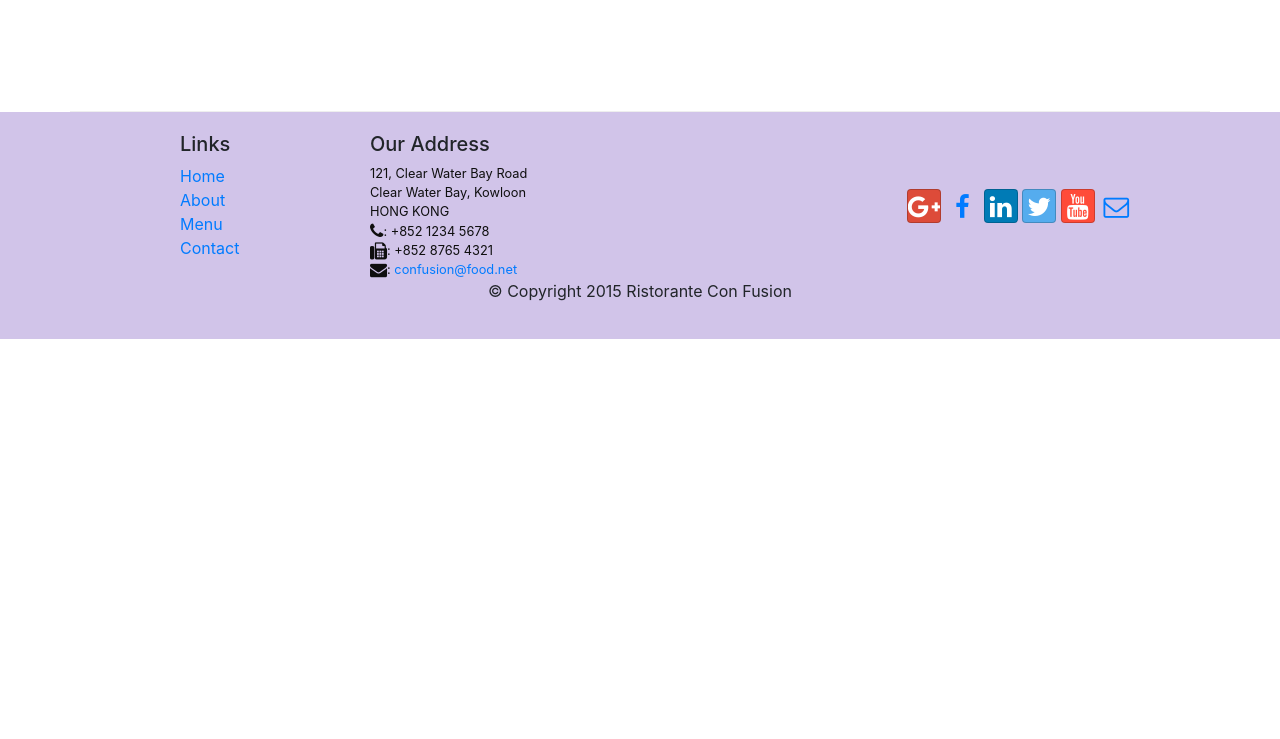
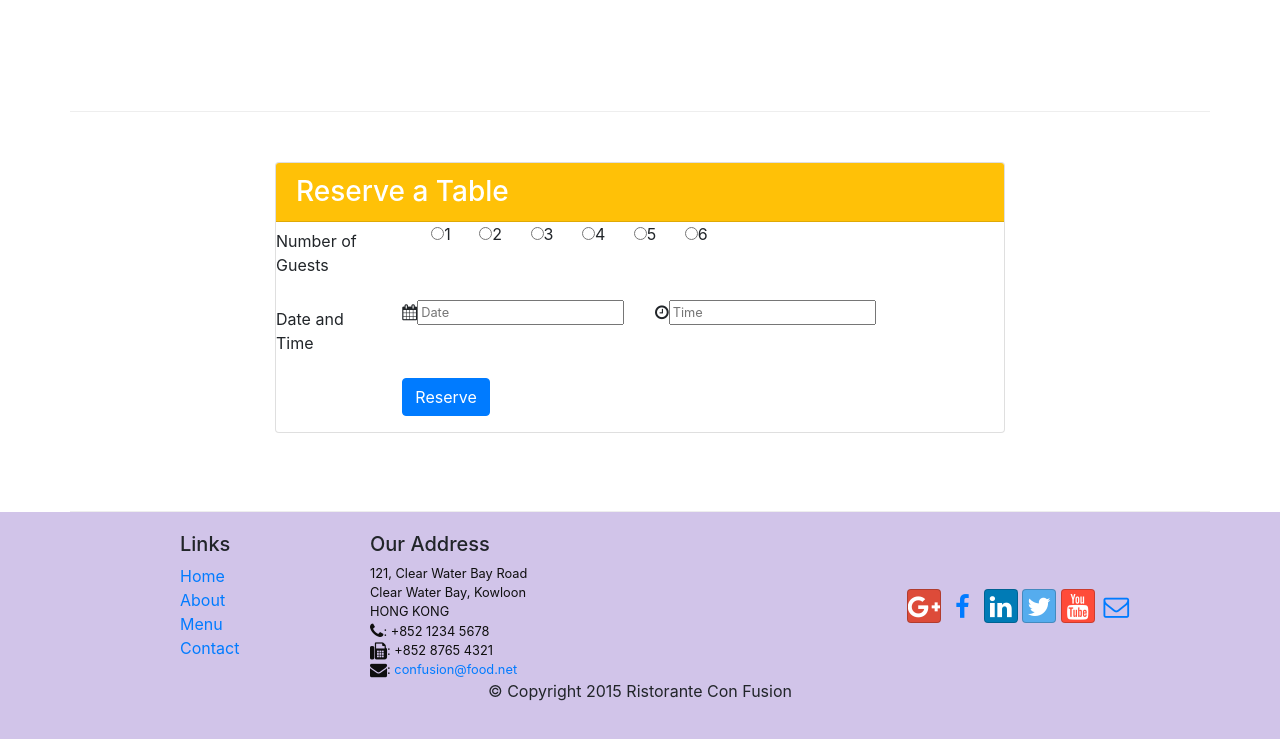
Before and after one commit to AndrewZabur/Bootstrap4, a website: page index.html in a window 1280 px wide. Shown: the part 1823-2562 px from the top of the page. Before the commit the page ends 2162 px from the top, so only its background shows below. Drawn offline with nearby package versions, Linux system fonts and the light colour scheme.

Commit message:
second assigment

```diff
--- a/index.html
+++ b/index.html
@@ -117,7 +117,7 @@
                             </div>
                         </div>
                     </div>
-                    <ol class="carousel-indicators">
+                    <ol type="disc" class="carousel-indicators">
                         <li data-target="#mycarousel" data-slide-to="0" class="active"></li>
                         <li data-target="#mycarousel" data-slide-to="1"></li>
                         <li data-target="#mycarousel" data-slide-to="2"></li>
@@ -183,8 +183,68 @@
         </div>
     </div>
 
-
-
+    <div class="container">
+        <div class="row row-content">
+            <div class="col col-sm-8 offset-sm-2">
+                <div class="card">
+                    <h3 class="card-header bg-warning text-white">Reserve a Table</h3>
+                    <div class="card-block">
+                        <form>
+                            <div class="form-group row">
+                                <label class="col-form-label col-12 col-sm-2">Number of Guests</label>
+                                <div class="form-check">
+                                    <label class="radio-inline">
+                                        <input class="ml-4" type="radio" name="">1
+                                    </label>
+                                    <label class="radio-inline">
+                                        <input class="ml-4" type="radio" name="">2
+                                    </label>
+                                    <label class="radio-inline">
+                                        <input class="ml-4" type="radio" name="">3
+                                    </label>
+                                    <label class="radio-inline">
+                                        <input class="ml-4" type="radio" name="">4
+                                    </label>
+                                    <label class="radio-inline">
+                                        <input class="ml-4" type="radio" name="">5
+                                    </label>
+                                    <label class="radio-inline">
+                                        <input class="ml-4" type="radio" name="">6
+                                    </label>
+                                </div>
+                            </div>
+                            <div class="form-group row">
+                                    <label class="col-form-label col-12 col-sm-2">Date and Time</label>
+                                    <div class="col-12 col-sm-4">
+                                        <div class="input-group">
+                                            <div class="input-group-addon">
+                                                <span class="fa fa-calendar"></span>
+                                            </div>
+                                            <input class="small" type="text" onblur="(this.type='text')" onfocus="(this.type='date')" id="date" placeholder="Date">
+                                        </div>
+                                    </div>
+                                    <div class="col-12 col-sm-4">
+                                        <div class="input-group">
+                                            <div class="input-group-addon">
+                                                <span class="fa fa-clock-o"></span>
+                                            </div>
+                                            <input class="small" type="text" onblur="(this.type='text')" onfocus="(this.type='time')" id="time" placeholder="Time">
+                                        </div>
+                                    </div>
+                            </div>
+                            <div class="form-group row">
+                                <div class="offset-md-2 col-md-10">
+                                    <button type="submit" class="btn btn-primary">
+                                        Reserve
+                                    </button>
+                                </div>
+                            </div>
+                        </form>
+                    </div>
+                </div>
+            </div>
+        </div>
+    </div>
 
     <footer class="footer">
         <div class="container">
```
Also changed, not shown: css/style.css (line endings or trailing spaces).
